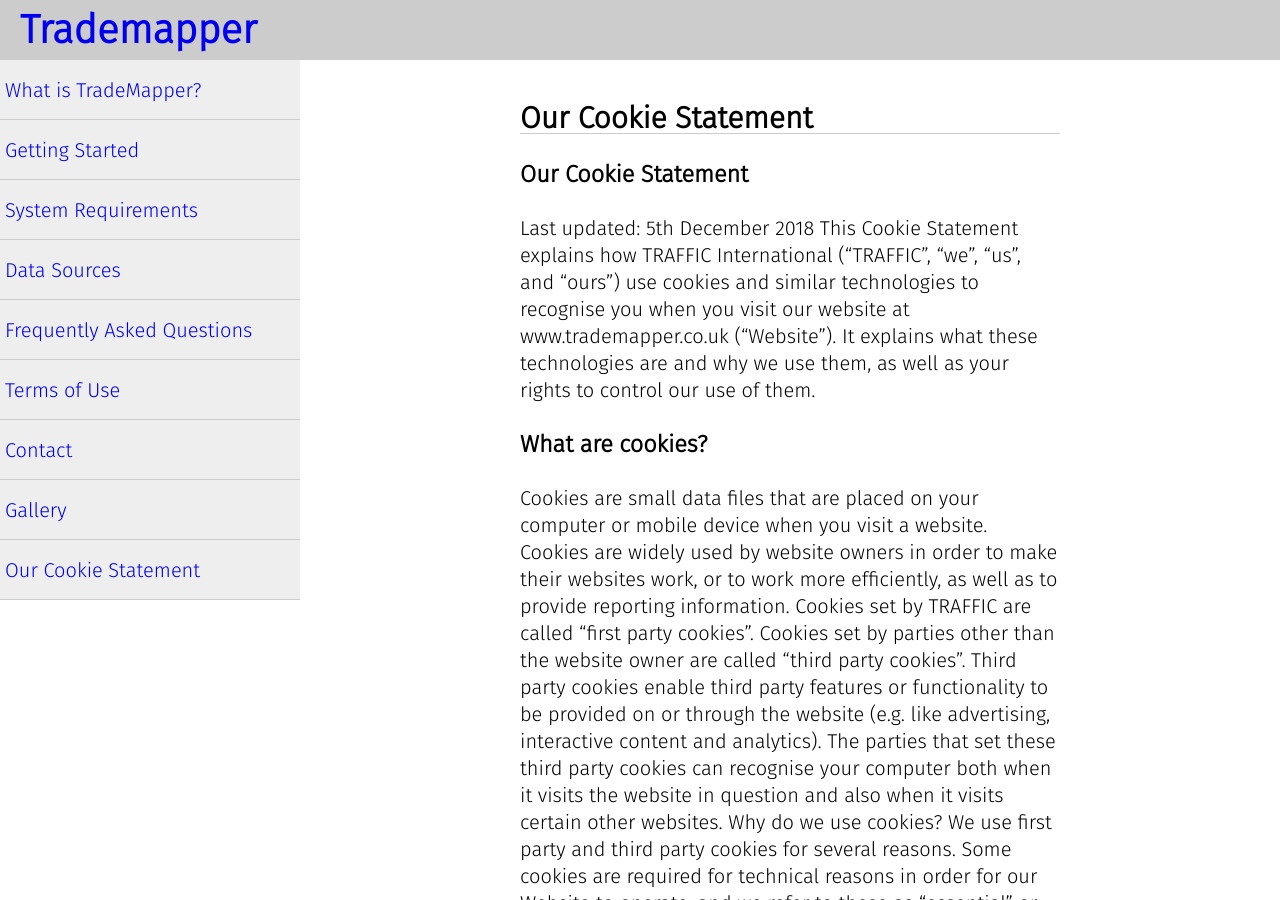
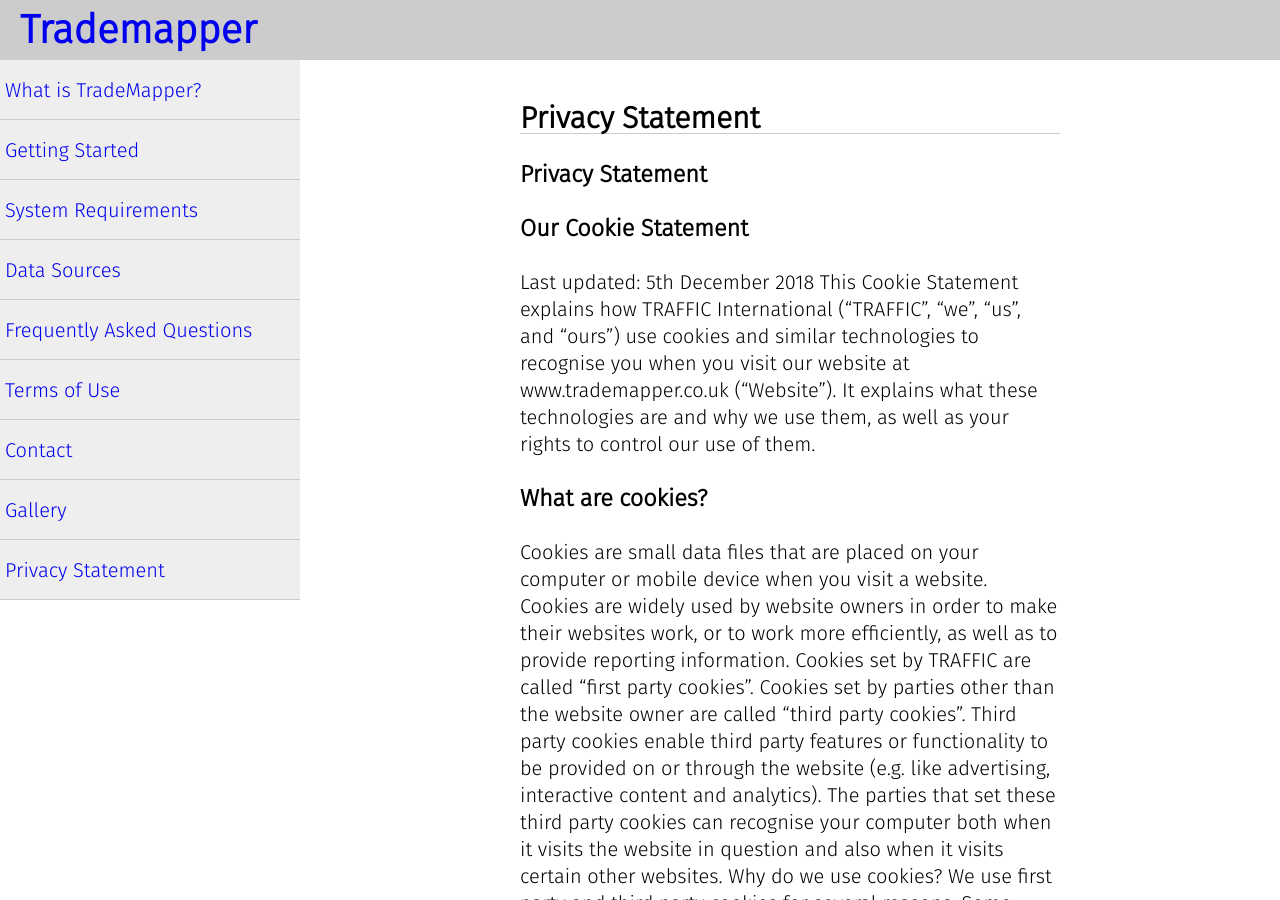
Before and after one commit to trademapper/trademapper-js, a Jekyll site: the page built from _pages/08_Privacy_Policy.md, in a window 1280 px wide and 900 px high. Built offline with Jekyll 4.4.1, drawn with Linux system fonts in a browser that asks for light colours; our own code applies the rules of GitHub Pages for plain Markdown files.

Commit message:
Update 08_Privacy_Policy.md

```diff
--- a/_pages/08_Privacy_Policy.md
+++ b/_pages/08_Privacy_Policy.md
@@ -1,3 +1,5 @@
+### Privacy Statement
+
 ### Our Cookie Statement
 Last updated: 5th December 2018
 This Cookie Statement explains how TRAFFIC International (“TRAFFIC”, "we", "us", and "ours") use cookies and similar technologies to recognise you when you visit our website at www.trademapper.co.uk ("Website"). It explains what these technologies are and why we use them, as well as your rights to control our use of them.
```
